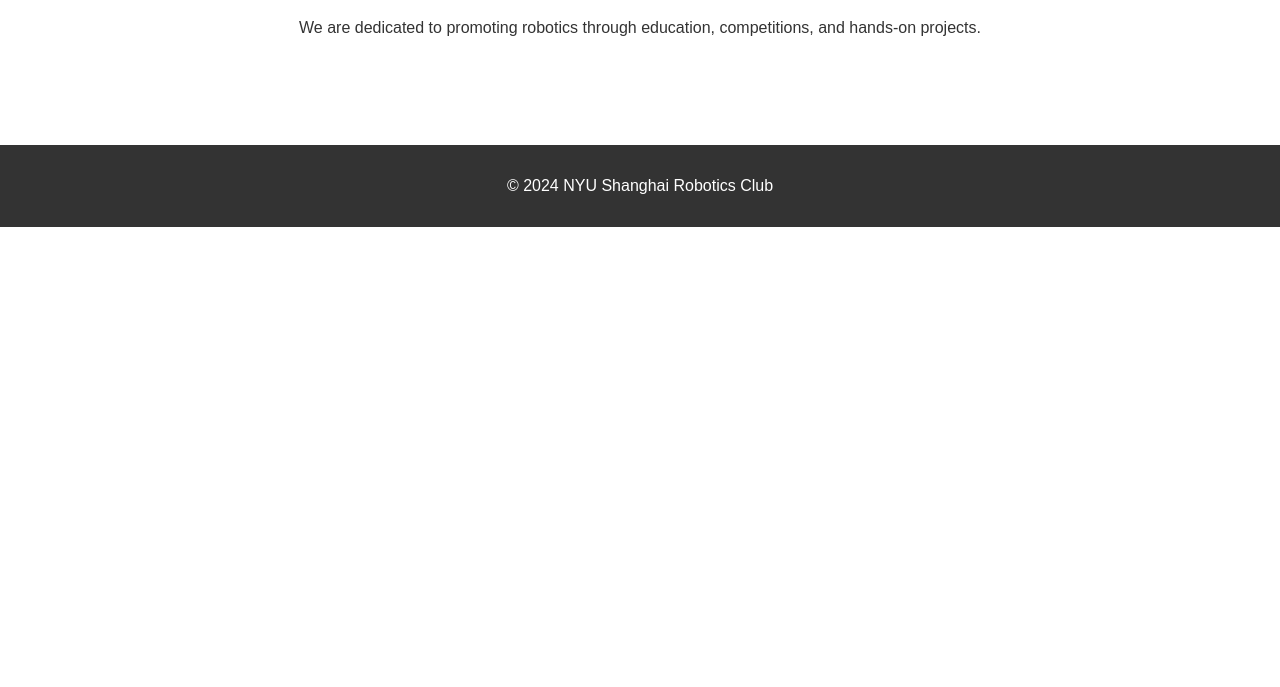
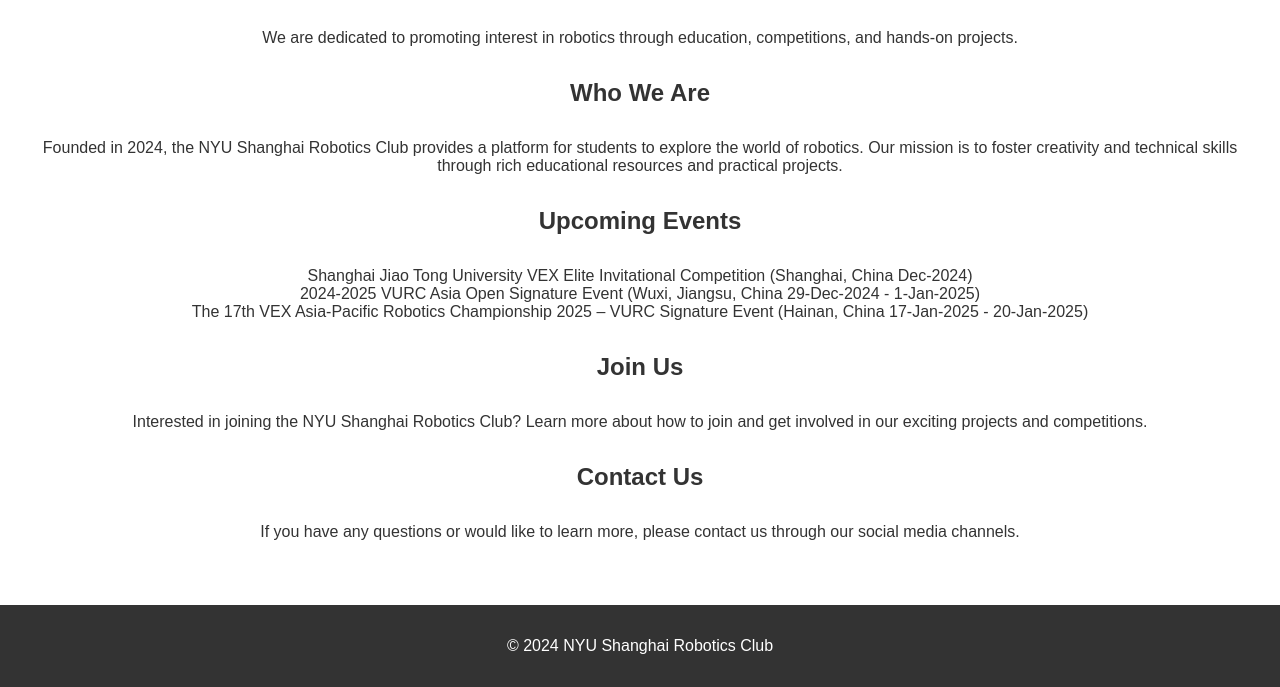
Before and after one commit to Evannn1218/Robotics-Club-Website, a plain HTML site: page index.html in a window 1280 px wide. Shown: the part 573-1260 px from the top of the page. Before the commit the page ends 800 px from the top, so only its background shows below. Drawn offline with Linux system fonts and the light colour scheme.

Commit message:
home page update

```diff
--- a/css/styles.css
+++ b/css/styles.css
@@ -96,6 +96,15 @@ nav ul li a:hover {
     box-sizing: border-box;
     margin-top: 0; /* 确保内容紧接在视频下方开始 */
     flex: 1;
+}
+
+.content h1, .content h2, .content p, .content ul {
+    margin-bottom: 2rem; /* 扩大各部分之间的间隔 */
+}
+
+.no-bullets {
+    list-style: none; /* 去掉有序号标点 */
+    padding: 0;
 }
 
 footer {
--- a/index.html
+++ b/index.html
@@ -3,7 +3,7 @@
 <head>
     <meta charset="UTF-8">
     <meta name="viewport" content="width=device-width, initial-scale=1.0">
-    <title>Home - NYU Shanghai Robotics Club</title>
+    <title>NYU Shanghai Robotics Club</title>
     <link rel="stylesheet" href="css/styles.css">
 </head>
 <body>
@@ -29,7 +29,23 @@
     </div>
     <div class="content">
         <h1>Welcome to the NYU Shanghai Robotics Club</h1>
-        <p>We are dedicated to promoting robotics through education, competitions, and hands-on projects.</p>
+        <p>We are dedicated to promoting interest in robotics through education, competitions, and hands-on projects.</p>
+
+        <h2>Who We Are</h2>
+        <p>Founded in 2024, the NYU Shanghai Robotics Club provides a platform for students to explore the world of robotics. Our mission is to foster creativity and technical skills through rich educational resources and practical projects.</p>
+
+        <h2>Upcoming Events</h2>
+        <ul class="no-bullets">
+            <li>Shanghai Jiao Tong University VEX Elite Invitational Competition (Shanghai, China Dec-2024)</li>
+            <li>2024-2025 VURC Asia Open Signature Event (Wuxi, Jiangsu, China 29-Dec-2024 - 1-Jan-2025)</li>
+            <li>The 17th VEX Asia-Pacific Robotics Championship 2025 – VURC Signature Event (Hainan, China 17-Jan-2025 - 20-Jan-2025)</li>
+        </ul>
+
+        <h2>Join Us</h2>
+        <p>Interested in joining the NYU Shanghai Robotics Club? Learn more about how to join and get involved in our exciting projects and competitions.</p>
+
+        <h2>Contact Us</h2>
+        <p>If you have any questions or would like to learn more, please contact us through our social media channels.</p>
     </div>
     <footer>
         <p>&copy; 2024 NYU Shanghai Robotics Club</p>
```
